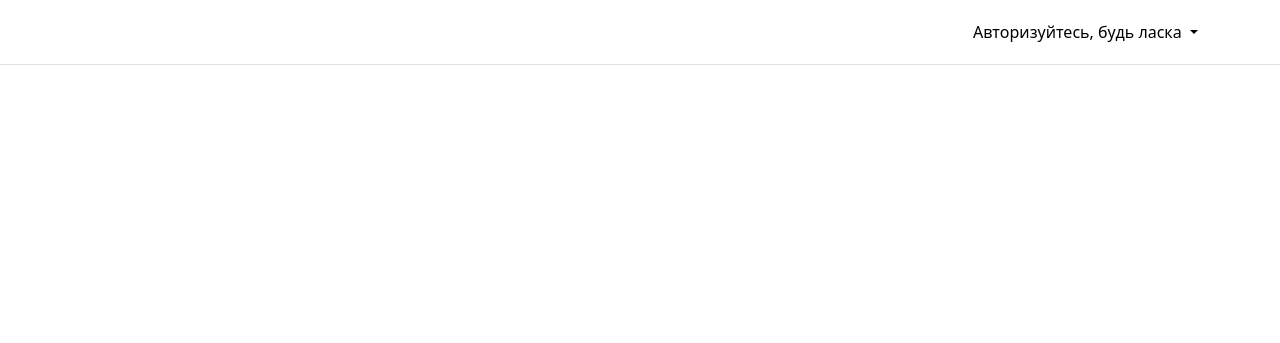
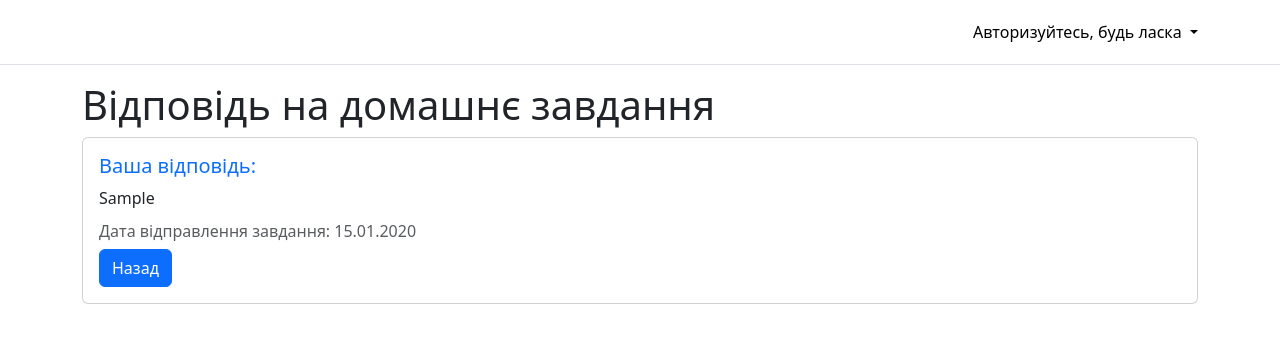
Before and after one commit to andriivanchenko/School-Management-System-Web, a Django app: template templates/homeworks/homework_answer.html in a window 1280 px wide. Shown: the top 343 px of the page. Run offline with Django 5.2, Linux system fonts and the light colour scheme; the template is opened without the code that fills it: values that come from a table or form of the project are taken from there, others are empty; tables that the repository leaves empty hold one stand-in row (values such as "Sample post").

Commit message:
added homeworks responses view

```diff
--- a/homeworks/forms.py
+++ b/homeworks/forms.py
@@ -3,7 +3,7 @@ from tinymce.widgets import TinyMCE
 from .models import HomeworkResponses
 
 class HomeworkResponseForm(forms.ModelForm):
-    description = forms.CharField(
+    home_work_response = forms.CharField(
         widget=TinyMCE(
             attrs={'cols': 80, 'rows': 30},
             mce_attrs={'width': '100%'},
@@ -14,4 +14,4 @@ class HomeworkResponseForm(forms.ModelForm):
 
     class Meta:
         model = HomeworkResponses
-        fields = ['description']
+        fields = ['home_work_response']
--- a/homeworks/models.py
+++ b/homeworks/models.py
@@ -76,4 +76,4 @@ class HomeworkResponses(models.Model):
         ordering = ['home_work_response_id']
 
     def __str__(self):
-        return self.home_work_response_id
+        return f"{self.home_work_response}, {self.home_work_user_id_ref}"
--- a/templates/home.html
+++ b/templates/home.html
@@ -9,7 +9,7 @@
                     <div class="card shadow border-0">
                         <div class="card-body text-center">
                             <h1 class="mb-3">Вітаємо, {{ user.user_first_name }} {{ user.user_last_name }}!</h1>
-                            <p class="text-muted">Ви успішно увійшли в систему як {{ user_role }}.</p>
+                            <p class="text-muted">Ви успішно увійшли в систему як <b>{{ user_role | lower }}</b></p>
                             <form method="post" action="{% url 'logout' %}" class="mt-4">
                                 {% csrf_token %}
                                 <button type="submit" class="btn btn-danger px-4 py-2">
--- a/templates/homeworks/homework_answer.html
+++ b/templates/homeworks/homework_answer.html
@@ -1 +1,22 @@
 {% extends "base.html" %}
+{% block title %} Відповіді на домашнє завдання {% endblock %}
+
+{% block content %}
+
+<div class="container">
+    <div class="row">
+        <div class="col-md-12">
+            <h1>Відповідь на домашнє завдання</h1>
+            <div class="card">
+                <div class="card-body">
+                    <h5 class="card-title
+                        text-primary">Ваша відповідь:</h5>
+                    <p class="card-text">{{ response.home_work_response | safe }}</p>
+                    <h6 class="card-subtitle mb-2 text-muted">Дата відправлення завдання: {{ response.home_work_response_created_at | date:"d.m.Y" }}</h6>
+                    <a href="{% url 'homeworks' %}" class="btn btn-primary">Назад</a>
+                </div>
+            </div>
+        </div>
+    </div>
+</div>
+{% endblock %}
--- a/templates/homeworks/homework_details.html
+++ b/templates/homeworks/homework_details.html
@@ -12,6 +12,7 @@
                         <h5 class="card-title text-primary">{{ homework.home_work_discipline_ref }}</h5>
                         <h6 class="card-subtitle mb-2 text-muted">{{ homework.home_work_deadline | date:"d.m.Y" }}</h6>
                         <p class="card-text">{{ homework.home_work_topic }}</p>
+                        <p class="card-text">{{ homework.home_work_description }}</p>
                         <form method="POST">
                             {% csrf_token %}
                             <div class="form-group">
```
Also changed, not shown: homeworks/admin.py (+12 -2 lines), homeworks/views.py (+28 -10 lines).
